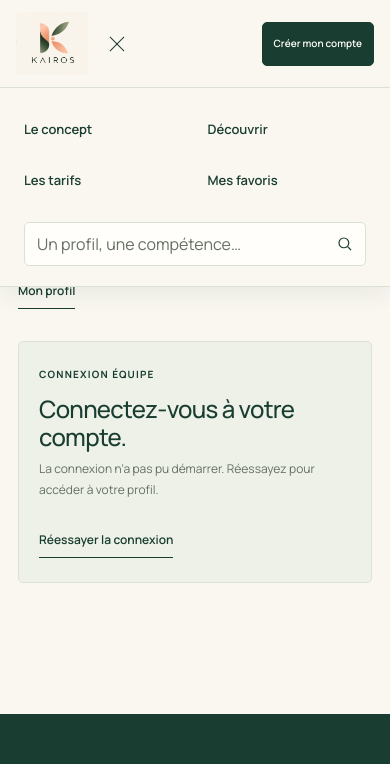
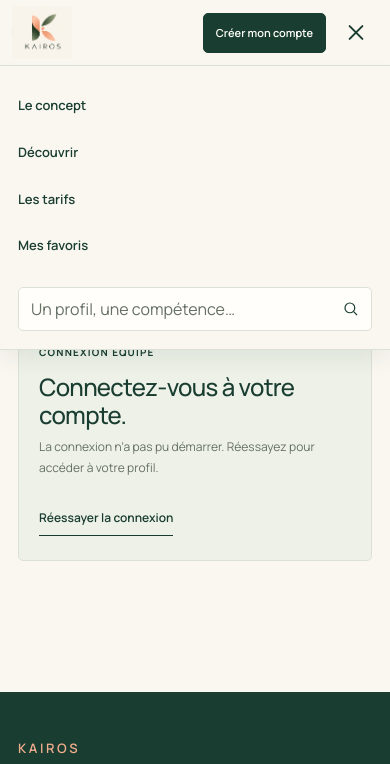
Before and after one commit to kairoscontact01-hue/Kairos-site, a website: page admin.html in a window 390 px wide. Both pictures are taken after a click on the button "Ouvrir le menu". Shown: the top 764 px of the page. Drawn offline with Linux system fonts and the light colour scheme.

Commit message:
Update style.css

```diff
--- a/style.css
+++ b/style.css
@@ -705,3 +705,24 @@ summary::-webkit-details-marker { display:none; }
   .admin-detail .registered-layout { grid-template-columns:1fr; }
   .admin-person { padding:20px; }
 }
+
+/* En-tête compact sur téléphone */
+@media (max-width:700px) {
+  html { -webkit-text-size-adjust:100%; text-size-adjust:100%; scroll-padding-top:80px; }
+  .site-header { width:100%; max-width:100vw; height:66px; }
+  .site-header :is(.site-header-inner,.header-inner) { width:100%; max-width:100vw; height:100%; min-width:0; margin:0; padding-inline:12px; gap:8px; flex-wrap:nowrap; }
+  .site-header .brand { order:0; flex:0 0 60px; width:60px; min-width:60px; height:54px; margin:0; }
+  .site-header .brand>img { width:60px; height:54px; object-fit:contain; }
+  .site-header :is(.header-account,.login-button) { order:1; margin-left:auto; }
+  .site-header :is(.header-user,#user-button) { order:2; margin-left:auto; }
+  .site-header :is(.site-header-inner,.header-inner) :is(.header-register,.header-cta) { order:3; flex:0 0 auto; width:auto; max-width:160px; min-height:40px; margin:0 0 0 auto; padding:9px 12px; gap:0; border-radius:5px; font-size:11px; line-height:1.4; letter-spacing:0; white-space:nowrap; }
+  .site-header :is(.header-register,.header-cta)>[data-auth-label] { font:inherit; }
+  .site-header :is(.header-user,#user-button):not([hidden])~:is(.header-register,.header-cta) { margin-left:0; }
+  .site-header :is(.menu-toggle,.menu-button) { order:4; flex:0 0 44px; width:44px; height:44px; min-height:44px; margin:0; padding:12px; gap:5px; align-content:center; justify-content:stretch; }
+  .site-header :is(.menu-toggle,.menu-button)>span { width:20px; height:2px; border-radius:1px; }
+  .site-header :is(.menu-toggle,.menu-button)[aria-expanded=true]>span:first-child { transform:translateY(3.5px) rotate(45deg); }
+  .site-header :is(.menu-toggle,.menu-button)[aria-expanded=true]>span:last-child { transform:translateY(-3.5px) rotate(-45deg); }
+  .site-header :is(.main-nav,.navigation) { order:5; }
+  .site-header :is(.main-nav.open,.navigation.open) { top:100%; left:0; right:0; max-width:100%; padding:18px; }
+  .site-header .main-nav.open .nav-links { grid-template-columns:1fr; gap:4px; }
+}
```
